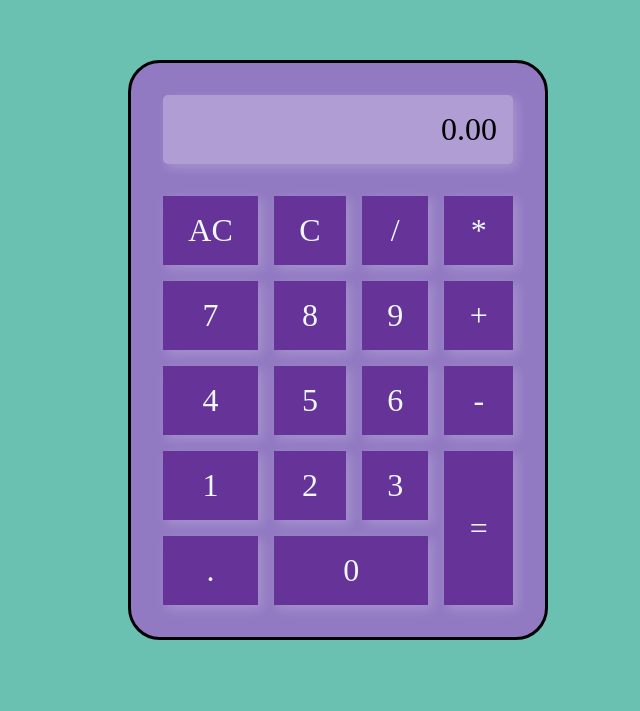
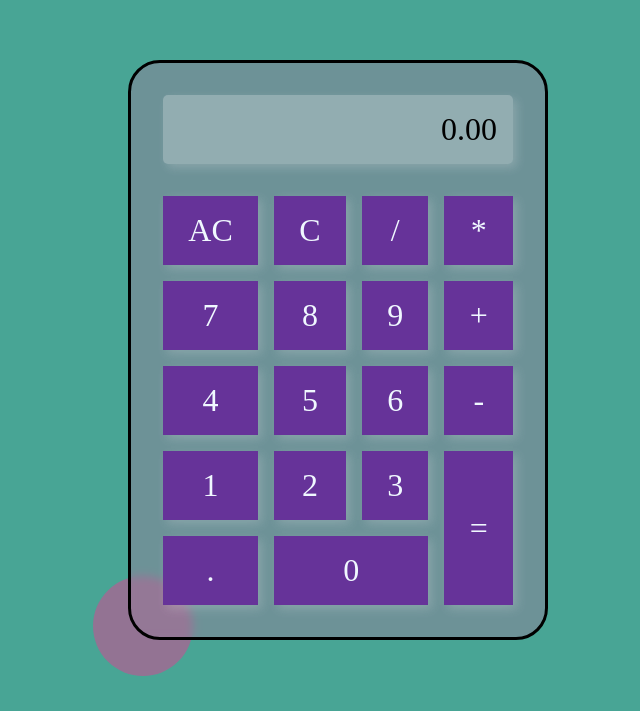
Before and after one commit to tunnelview/prank_calculator_20thApr, a plain HTML site: page index.html in a window 1280 px wide. Shown: the part 189-900 px from the top of the page, without its empty margins (507-1147 px from the left). Drawn offline with Linux system fonts and the light colour scheme.

Commit message:
Add circle calculation

```diff
--- a/style.css
+++ b/style.css
@@ -11,7 +11,7 @@ body {
   width: 1500px;
   height: 900px;
 
-  background: rgba(55, 170, 150, 0.74);
+  background: rgba(9, 134, 113, 0.74);
   box-shadow: 0px 4px 4px rgba(0, 0, 0, 0.25);
 }
 
@@ -25,7 +25,7 @@ body {
   left: 635px;
   top: 249px;
 
-  background: rgba(191, 46, 215, 0.48);
+  background: rgba(150, 126, 155, 0.48);
   width: 350px;
   border: 3px solid #000000;
   backdrop-filter: blur(5px);
@@ -37,7 +37,7 @@ body {
 
 /* display area */
 .display {
-  background: rgb(255, 255, 255, 0.266);
+  background: rgba(248, 248, 248, 0.266);
   padding: 1rem;
   border-radius: 5px;
   margin-bottom: 2rem;
@@ -130,12 +130,11 @@ body {
 }
 
 .circle {
-  background: linear-gradient(180deg, rgba(55, 170, 150, 0.74));
+  background: rgba(173, 98, 148, 0.74);
   width: 100px;
   height: 100px;
   border-radius: 50%;
   position: absolute;
-  left: 60px;
+  left: 600px;
   bottom: 35px;
-  z-index: -100;
 }
```
Also changed, not shown: index.html (+1 -0 lines).
